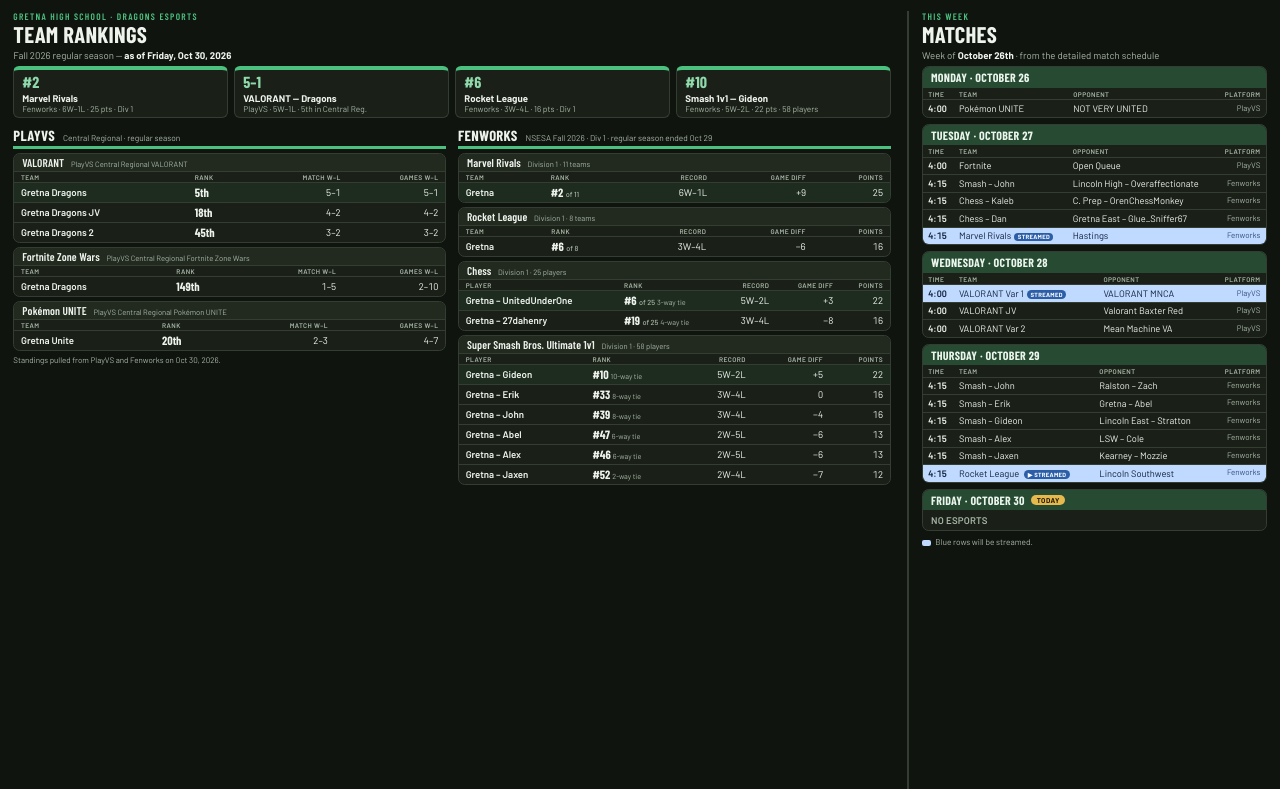
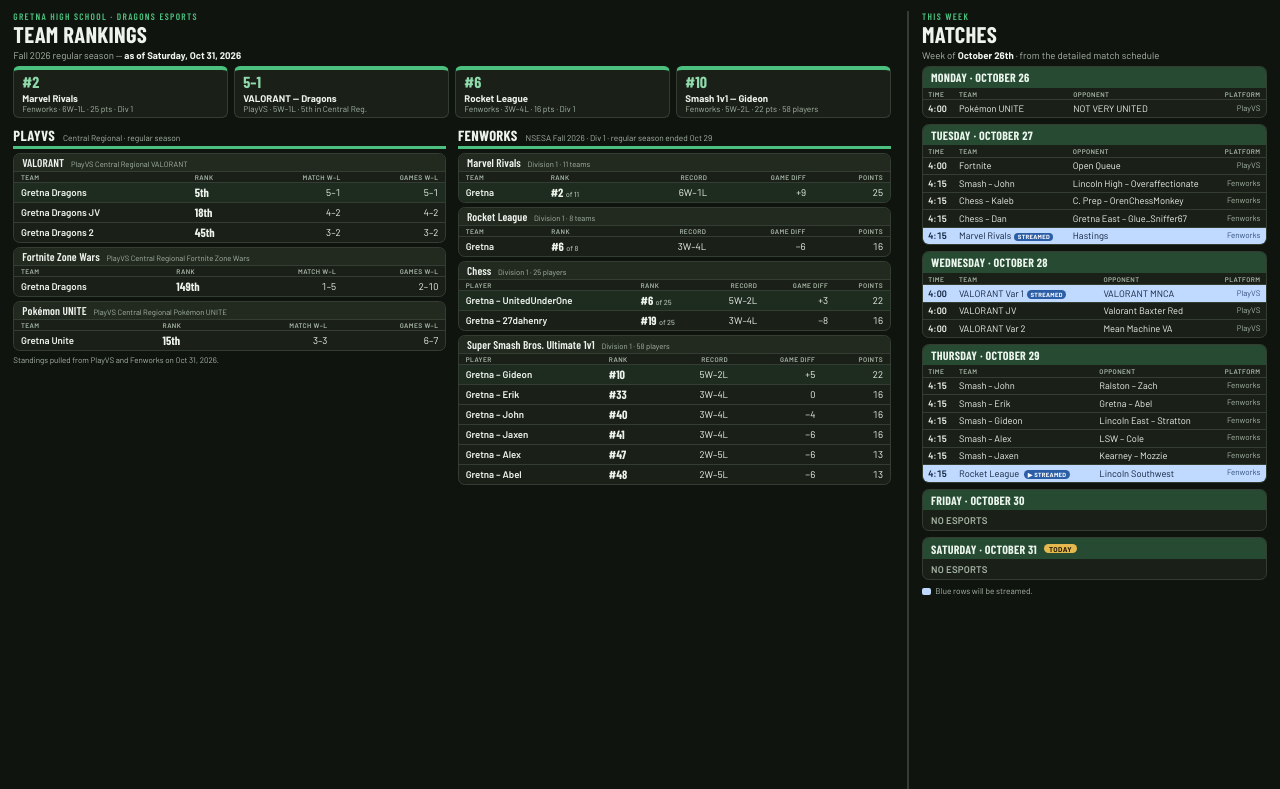
Before and after one commit to aschwani/esports-board, a plain HTML site: page index.html in a window 1280 px wide. Drawn offline with nearby package versions, Linux system fonts and the light colour scheme.

Commit message:
Daily standings refresh

```diff
--- a/index.html
+++ b/index.html
@@ -94,7 +94,7 @@
   <div class="standings">
     <p class="school-line">Gretna High School · Dragons eSports</p>
     <h1>Team Rankings</h1>
-    <p class="as-of">Fall 2026 regular season — <strong>as of Friday, Oct 30, 2026</strong></p>
+    <p class="as-of">Fall 2026 regular season — <strong>as of Saturday, Oct 31, 2026</strong></p>
 
     <div class="highlights">
       <div class="hl"><div class="hl-rank">#2</div><div class="hl-game">Marvel Rivals</div><div class="hl-detail">Fenworks · 6W–1L · 25 pts · Div 1</div></div>
@@ -134,12 +134,12 @@
           <table>
             <thead><tr><th>Team</th><th>Rank</th><th class="num">Match W–L</th><th class="num">Games W–L</th></tr></thead>
             <tbody>
-              <tr><td><span class="team">Gretna Unite</span></td><td><span class="rank">20th</span></td><td class="num">2–3</td><td class="num">4–7</td></tr>
+              <tr><td><span class="team">Gretna Unite</span></td><td><span class="rank">15th</span></td><td class="num">3–3</td><td class="num">6–7</td></tr>
             </tbody>
           </table>
         </div>
 
-        <footer>Standings pulled from PlayVS and Fenworks on Oct 30, 2026.</footer>
+        <footer>Standings pulled from PlayVS and Fenworks on Oct 31, 2026.</footer>
       </div>
 
       <div class="subcol">
@@ -170,8 +170,8 @@
           <table>
             <thead><tr><th>Player</th><th>Rank</th><th class="num">Record</th><th class="num">Game Diff</th><th class="num">Points</th></tr></thead>
             <tbody>
-              <tr class="top"><td><span class="team">Gretna – UnitedUnderOne</span></td><td><span class="rank">#6 <small>of 25</small></span> <span class="tie">3-way tie</span></td><td class="num">5W–2L</td><td class="num">+3</td><td class="num">22</td></tr>
-              <tr><td><span class="team">Gretna – 27dahenry</span></td><td><span class="rank">#19 <small>of 25</small></span> <span class="tie">4-way tie</span></td><td class="num">3W–4L</td><td class="num">−8</td><td class="num">16</td></tr>
+              <tr class="top"><td><span class="team">Gretna – UnitedUnderOne</span></td><td><span class="rank">#6 <small>of 25</small></span></td><td class="num">5W–2L</td><td class="num">+3</td><td class="num">22</td></tr>
+              <tr><td><span class="team">Gretna – 27dahenry</span></td><td><span class="rank">#19 <small>of 25</small></span></td><td class="num">3W–4L</td><td class="num">−8</td><td class="num">16</td></tr>
             </tbody>
           </table>
         </div>
@@ -181,12 +181,12 @@
           <table>
             <thead><tr><th>Player</th><th>Rank</th><th class="num">Record</th><th class="num">Game Diff</th><th class="num">Points</th></tr></thead>
             <tbody>
-              <tr class="top"><td><span class="team">Gretna – Gideon</span></td><td><span class="rank">#10</span> <span class="tie">10-way tie</span></td><td class="num">5W–2L</td><td class="num">+5</td><td class="num">22</td></tr>
-              <tr><td><span class="team">Gretna – Erik</span></td><td><span class="rank">#33</span> <span class="tie">8-way tie</span></td><td class="num">3W–4L</td><td class="num">0</td><td class="num">16</td></tr>
-              <tr><td><span class="team">Gretna – John</span></td><td><span class="rank">#39</span> <span class="tie">8-way tie</span></td><td class="num">3W–4L</td><td class="num">−4</td><td class="num">16</td></tr>
-              <tr><td><span class="team">Gretna – Abel</span></td><td><span class="rank">#47</span> <span class="tie">6-way tie</span></td><td class="num">2W–5L</td><td class="num">−6</td><td class="num">13</td></tr>
-              <tr><td><span class="team">Gretna – Alex</span></td><td><span class="rank">#46</span> <span class="tie">6-way tie</span></td><td class="num">2W–5L</td><td class="num">−6</td><td class="num">13</td></tr>
-              <tr><td><span class="team">Gretna – Jaxen</span></td><td><span class="rank">#52</span> <span class="tie">2-way tie</span></td><td class="num">2W–4L</td><td class="num">−7</td><td class="num">12</td></tr>
+              <tr class="top"><td><span class="team">Gretna – Gideon</span></td><td><span class="rank">#10</span></td><td class="num">5W–2L</td><td class="num">+5</td><td class="num">22</td></tr>
+              <tr><td><span class="team">Gretna – Erik</span></td><td><span class="rank">#33</span></td><td class="num">3W–4L</td><td class="num">0</td><td class="num">16</td></tr>
+              <tr><td><span class="team">Gretna – John</span></td><td><span class="rank">#40</span></td><td class="num">3W–4L</td><td class="num">−4</td><td class="num">16</td></tr>
+              <tr><td><span class="team">Gretna – Jaxen</span></td><td><span class="rank">#41</span></td><td class="num">3W–4L</td><td class="num">−6</td><td class="num">16</td></tr>
+              <tr><td><span class="team">Gretna – Alex</span></td><td><span class="rank">#47</span></td><td class="num">2W–5L</td><td class="num">−6</td><td class="num">13</td></tr>
+              <tr><td><span class="team">Gretna – Abel</span></td><td><span class="rank">#48</span></td><td class="num">2W–5L</td><td class="num">−6</td><td class="num">13</td></tr>
             </tbody>
           </table>
         </div>
@@ -252,7 +252,12 @@
     </div>
 
     <div class="day">
-      <div class="day-head"><span class="dname">Friday · October 30</span><span class="today-tag">Today</span></div>
+      <div class="day-head"><span class="dname">Friday · October 30</span></div>
+      <div class="noesp">NO ESPORTS</div>
+    </div>
+
+    <div class="day">
+      <div class="day-head"><span class="dname">Saturday · October 31</span><span class="today-tag">Today</span></div>
       <div class="noesp">NO ESPORTS</div>
     </div>
 
```
